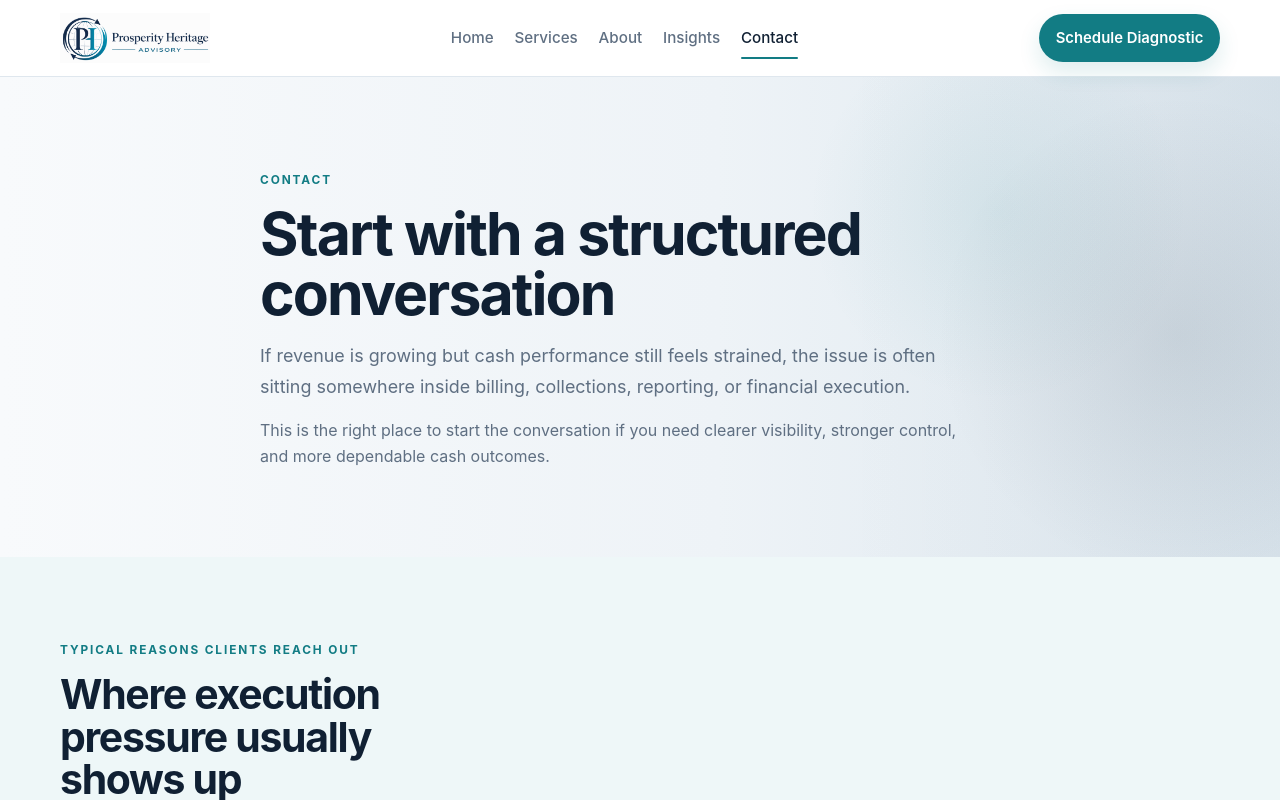
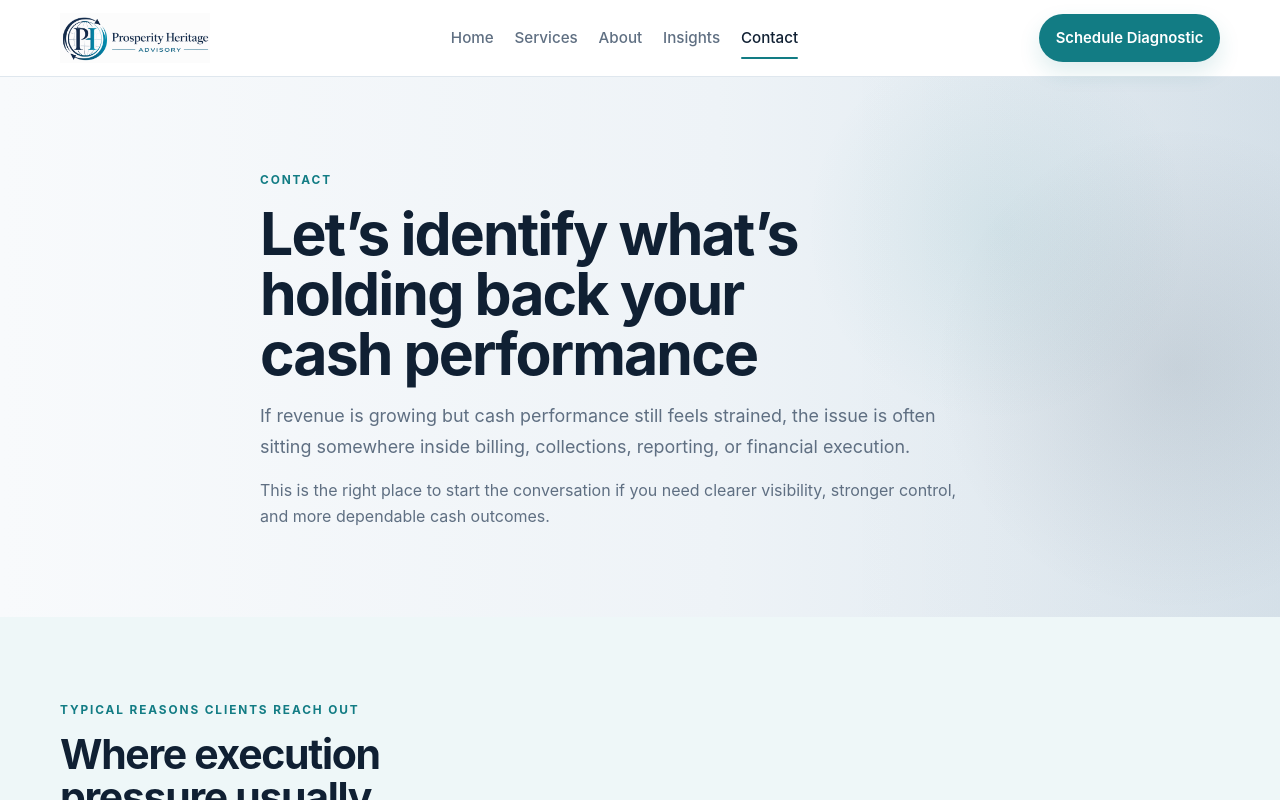
Before and after one commit to pjechete/prosperity-heritage-Advisory-Services, a Next.js app: page /contact in a window 1280 px wide. Shown: the top 800 px of the page. Built offline with nearby package versions, Linux system fonts and the light colour scheme.

Commit message:
Update page.tsx

```diff
--- a/src/app/contact/page.tsx
+++ b/src/app/contact/page.tsx
@@ -4,7 +4,7 @@ export default function ContactPage() {
       <section className="page-hero">
         <div className="container page-hero-copy">
           <p className="eyebrow">Contact</p>
-          <h1 className="page-title">Start with a structured conversation</h1>
+          <h1 className="page-title">Let’s identify what’s holding back your cash performance</h1>
 
           <p className="section-copy section-copy-lg">
             If revenue is growing but cash performance still feels strained,
```
